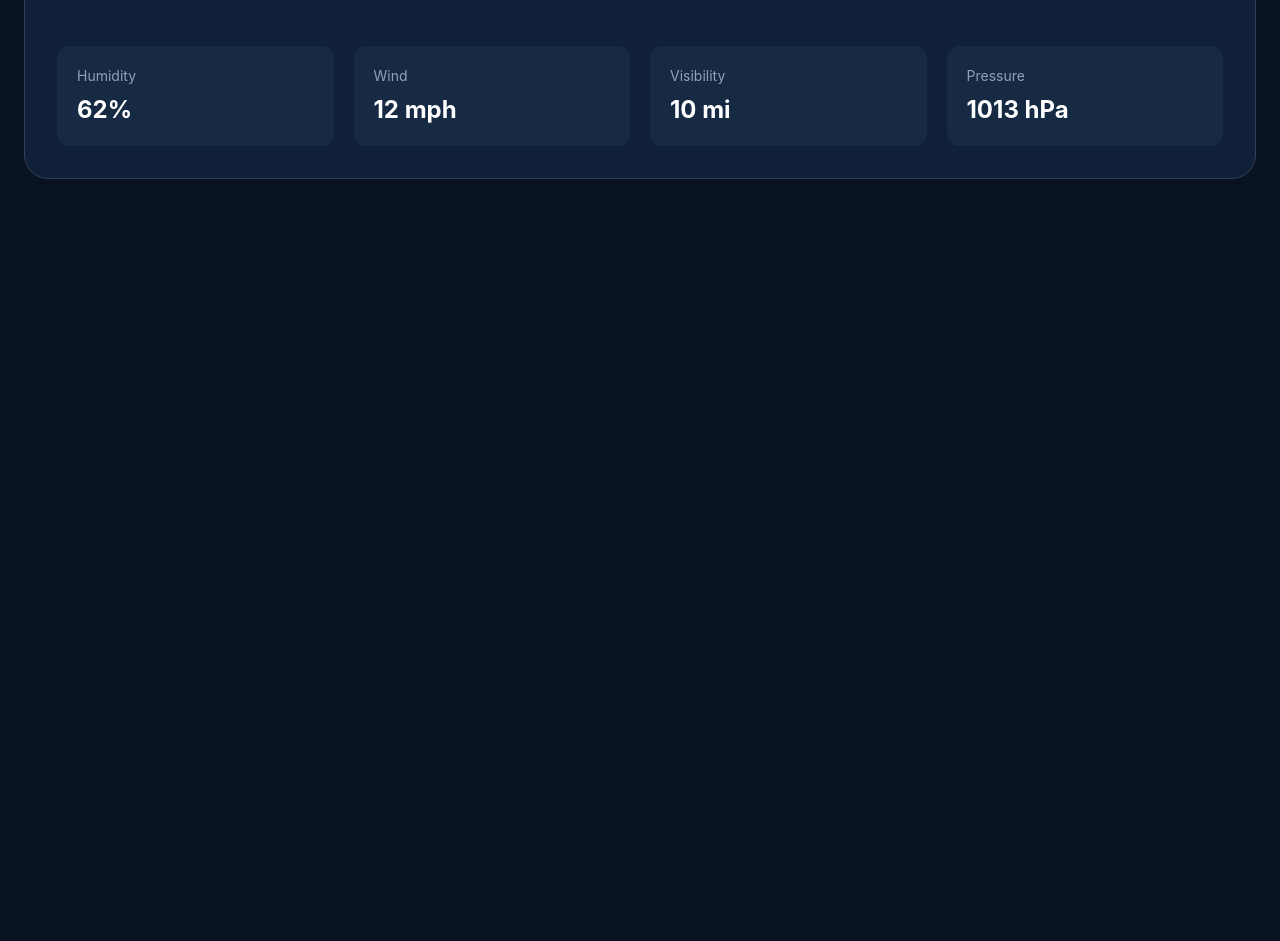
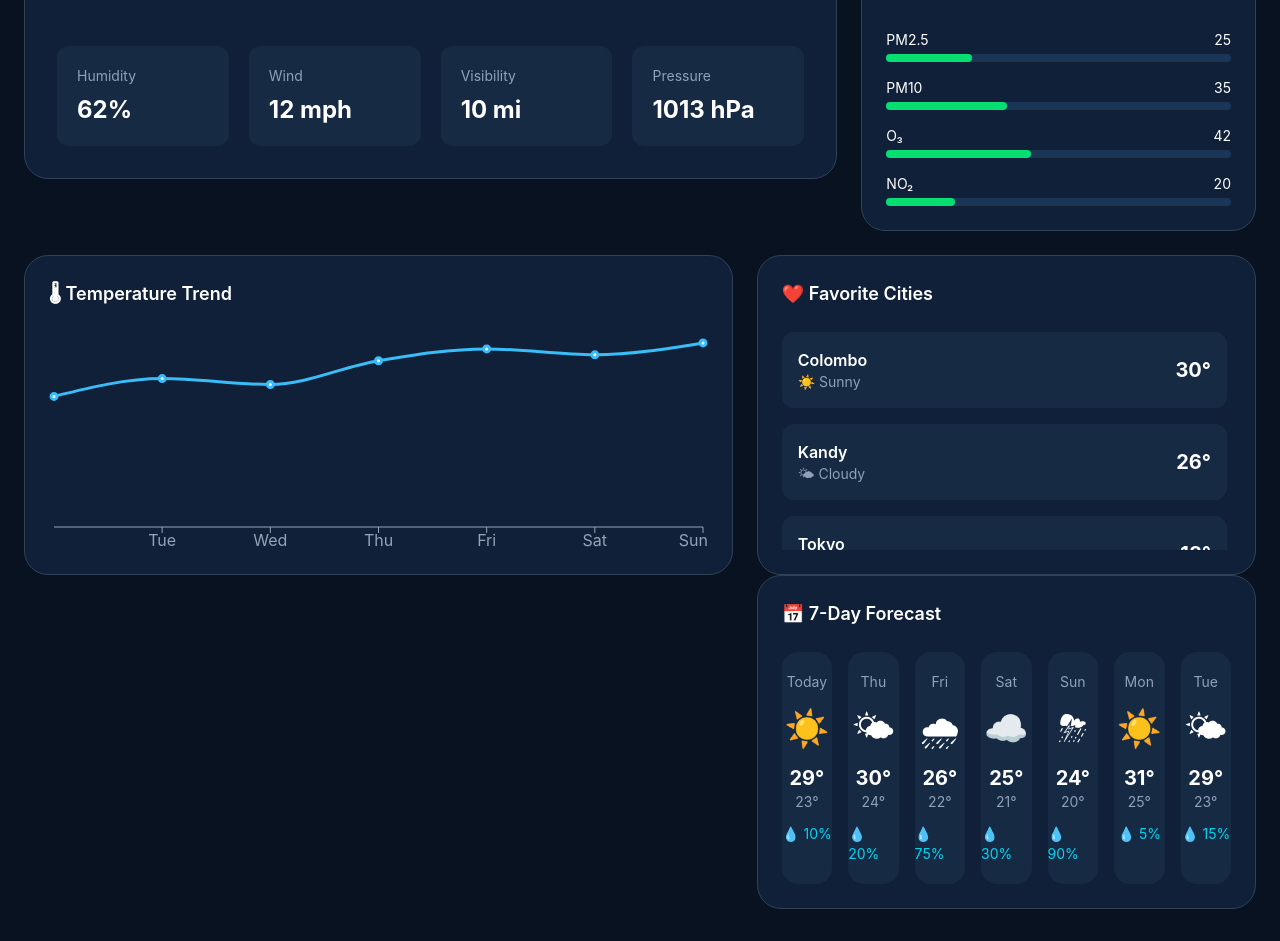
Before and after one commit to IshathAttanayake/WeatherOS, a React (Vite) app: page / in a window 1280 px wide. Shown: the part 320-1261 px from the top of the page. Before the commit the page ends 800 px from the top, so only its background shows below. Built offline with nearby package versions, Linux system fonts and the light colour scheme.

Commit message:
Update weather dashboard UI

```diff
--- /dev/null
+++ b/src/components/AirQualityCard.jsx
@@ -0,0 +1,62 @@
+function AirQualityCard() {
+  return (
+    <div className="bg-[#102038] rounded-3xl border border-slate-700 p-6 h-full">
+
+      <h2 className="text-lg font-semibold mb-6">
+        🌫️ Air Quality
+      </h2>
+
+      <div className="flex flex-col items-center">
+
+        <div className="w-32 h-32 rounded-full border-[12px] border-green-500 flex items-center justify-center">
+
+          <div className="text-center">
+            <h1 className="text-4xl font-bold">
+              42
+            </h1>
+
+            <p className="text-green-400">
+              Good
+            </p>
+          </div>
+
+        </div>
+
+      </div>
+
+      <div className="mt-8 space-y-4">
+
+        <Progress title="PM2.5" value={25} />
+        <Progress title="PM10" value={35} />
+        <Progress title="O₃" value={42} />
+        <Progress title="NO₂" value={20} />
+
+      </div>
+
+    </div>
+  );
+}
+
+function Progress({ title, value }) {
+  return (
+    <div>
+
+      <div className="flex justify-between text-sm mb-1">
+        <span>{title}</span>
+        <span>{value}</span>
+      </div>
+
+      <div className="bg-[#1c3556] rounded-full h-2">
+
+        <div
+          className="bg-green-400 h-2 rounded-full"
+          style={{ width: `${value}%` }}
+        />
+
+      </div>
+
+    </div>
+  );
+}
+
+export default AirQualityCard;
--- /dev/null
+++ b/src/components/FavoriteCities.jsx
@@ -0,0 +1,69 @@
+const cities = [
+  {
+    city: "Colombo",
+    temp: "30°",
+    weather: "☀️ Sunny",
+  },
+  {
+    city: "Kandy",
+    temp: "26°",
+    weather: "🌤 Cloudy",
+  },
+  {
+    city: "Tokyo",
+    temp: "18°",
+    weather: "🌧 Rain",
+  },
+  {
+    city: "London",
+    temp: "15°",
+    weather: "☁️ Cloudy",
+  },
+
+  {
+  city: "Galle",
+  temp: "29°",
+  weather: "🌦 Showers",
+},
+
+];
+
+function FavoriteCities() {
+  return (
+    <div className="bg-[#102038] rounded-3xl border border-slate-700 p-6 h-[320px] flex flex-col">
+
+      <h2 className="text-lg font-semibold mb-6">
+        ❤️ Favorite Cities
+      </h2>
+
+      <div className="space-y-4 overflow-y-auto pr-1 flex-1">
+
+        {cities.map((city) => (
+          <div
+            key={city.city}
+            className="bg-[#162A44] rounded-xl p-4 flex justify-between items-center hover:bg-[#1b3556] transition"
+          >
+            <div>
+              <h3 className="font-semibold">
+                {city.city}
+              </h3>
+
+              <p className="text-sm text-slate-400">
+                {city.weather}
+              </p>
+            </div>
+
+            <span className="text-xl font-bold">
+              {city.temp}
+            </span>
+
+          </div>
+        ))}
+
+      </div>
+
+    </div>
+  );
+}
+
+export default FavoriteCities;
--- /dev/null
+++ b/src/components/ForecastCard.jsx
@@ -0,0 +1,100 @@
+const forecast = [
+  {
+    day: "Today",
+    icon: "☀️",
+    high: 29,
+    low: 23,
+    rain: 10,
+  },
+  {
+    day: "Thu",
+    icon: "🌤",
+    high: 30,
+    low: 24,
+    rain: 20,
+  },
+  {
+    day: "Fri",
+    icon: "🌧",
+    high: 26,
+    low: 22,
+    rain: 75,
+  },
+  {
+    day: "Sat",
+    icon: "☁️",
+    high: 25,
+    low: 21,
+    rain: 30,
+  },
+  {
+    day: "Sun",
+    icon: "⛈",
+    high: 24,
+    low: 20,
+    rain: 90,
+  },
+  {
+    day: "Mon",
+    icon: "☀️",
+    high: 31,
+    low: 25,
+    rain: 5,
+  },
+  {
+    day: "Tue",
+    icon: "🌤",
+    high: 29,
+    low: 23,
+    rain: 15,
+  },
+];
+
+function ForecastCard() {
+  return (
+    <div className="bg-[#102038] border border-slate-700 rounded-3xl p-6">
+
+      <h2 className="text-lg font-semibold mb-6">
+        📅 7-Day Forecast
+      </h2>
+
+      <div className="grid grid-cols-7 gap-4">
+
+        {forecast.map((item) => (
+
+          <div
+            key={item.day}
+            className="bg-[#162A44] rounded-2xl py-5 flex flex-col items-center hover:bg-[#1C3556] transition duration-300"
+          >
+
+            <p className="text-sm text-slate-400">
+              {item.day}
+            </p>
+
+            <div className="text-4xl my-4">
+              {item.icon}
+            </div>
+
+            <p className="font-bold text-xl">
+              {item.high}°
+            </p>
+
+            <p className="text-slate-400 text-sm">
+              {item.low}°
+            </p>
+
+            <p className="text-cyan-400 mt-3 text-sm">
+              💧 {item.rain}%
+            </p>
+
+          </div>
+
+        ))}
+
+      </div>
+
+    </div>
+  );
+}
+
+export default ForecastCard;
--- /dev/null
+++ b/src/components/TemperatureChart.jsx
@@ -0,0 +1,42 @@
+import {
+  LineChart,
+  Line,
+  XAxis,
+  Tooltip,
+  ResponsiveContainer,
+} from "recharts";
+
+const data = [
+  { day: "Mon", temp: 22 },
+  { day: "Tue", temp: 25 },
+  { day: "Wed", temp: 24 },
+  { day: "Thu", temp: 28 },
+  { day: "Fri", temp: 30 },
+  { day: "Sat", temp: 29 },
+  { day: "Sun", temp: 31 },
+];
+
+function TemperatureChart() {
+  return (
+    <div className="bg-[#102038] rounded-3xl border border-slate-700 p-6 h-[320px]">
+      <h2 className="text-lg font-semibold mb-6">
+        🌡 Temperature Trend
+      </h2>
+
+      <ResponsiveContainer width="100%" height="85%">
+        <LineChart data={data}>
+          <XAxis dataKey="day" stroke="#94A3B8" />
+          <Tooltip />
+          <Line
+            type="monotone"
+            dataKey="temp"
+            stroke="#38BDF8"
+            strokeWidth={3}
+          />
+        </LineChart>
+      </ResponsiveContainer>
+    </div>
+  );
+}
+
+export default TemperatureChart;
--- /dev/null
+++ b/src/data/forecastData.js
@@ -0,0 +1,51 @@
+export const forecast = [
+  {
+    day: "Today",
+    icon: "☀️",
+    high: 29,
+    low: 23,
+    rain: 10,
+  },
+  {
+    day: "Thu",
+    icon: "🌤",
+    high: 30,
+    low: 24,
+    rain: 20,
+  },
+  {
+    day: "Fri",
+    icon: "🌧",
+    high: 26,
+    low: 22,
+    rain: 75,
+  },
+  {
+    day: "Sat",
+    icon: "☁️",
+    high: 25,
+    low: 21,
+    rain: 30,
+  },
+  {
+    day: "Sun",
+    icon: "⛈",
+    high: 24,
+    low: 20,
+    rain: 90,
+  },
+  {
+    day: "Mon",
+    icon: "☀️",
+    high: 31,
+    low: 25,
+    rain: 5,
+  },
+  {
+    day: "Tue",
+    icon: "🌤",
+    high: 29,
+    low: 23,
+    rain: 15,
+  },
+];
--- a/src/pages/Home.jsx
+++ b/src/pages/Home.jsx
@@ -1,14 +1,44 @@
 import Navbar from "../components/Navbar";
 import HeroCard from "../components/HeroCard";
+import AirQualityCard from "../components/AirQualityCard";
+import TemperatureChart from "../components/TemperatureChart";
+import FavoriteCities from "../components/FavoriteCities";
+import ForecastCard from "../components/ForecastCard";
 
 function Home() {
   return (
     <div className="min-h-screen bg-[#081220] text-white">
+
       <Navbar />
 
       <main className="max-w-7xl mx-auto px-6 py-8">
-        <HeroCard />
+
+        <div className="grid grid-cols-12 gap-6">
+
+          <div className="col-span-8">
+            <HeroCard />
+          </div>
+
+          <div className="col-span-4">
+            <AirQualityCard />
+          </div>
+
+          <div className="col-span-7">
+            <TemperatureChart />
+          </div>
+
+          <div className="col-span-5">
+            <FavoriteCities />
+
+            <div className="col-span-12">
+    <ForecastCard />
+</div>
+          </div>
+
+        </div>
+
       </main>
+
     </div>
   );
 }
```
